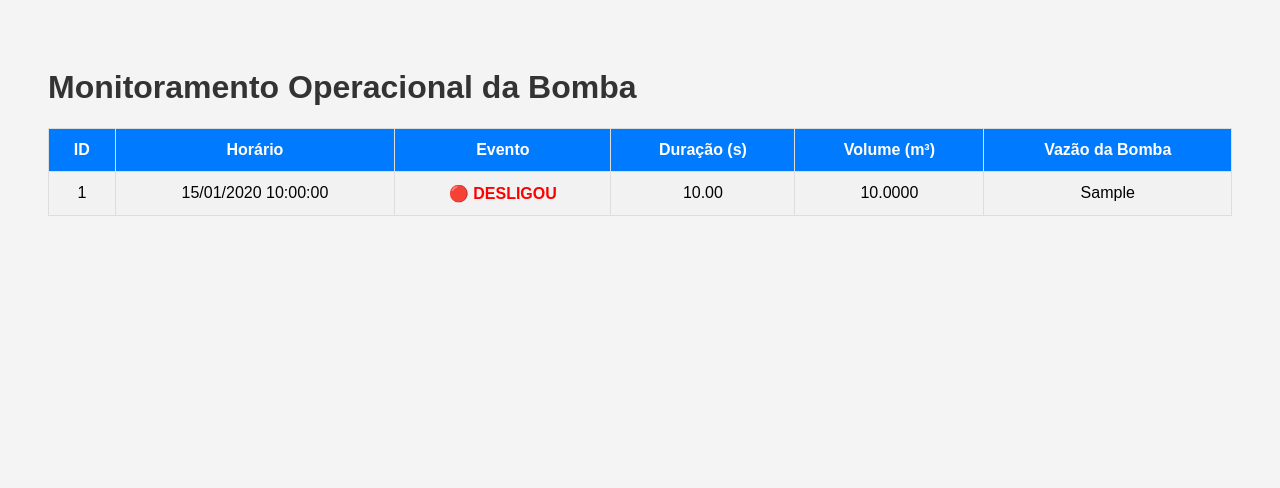
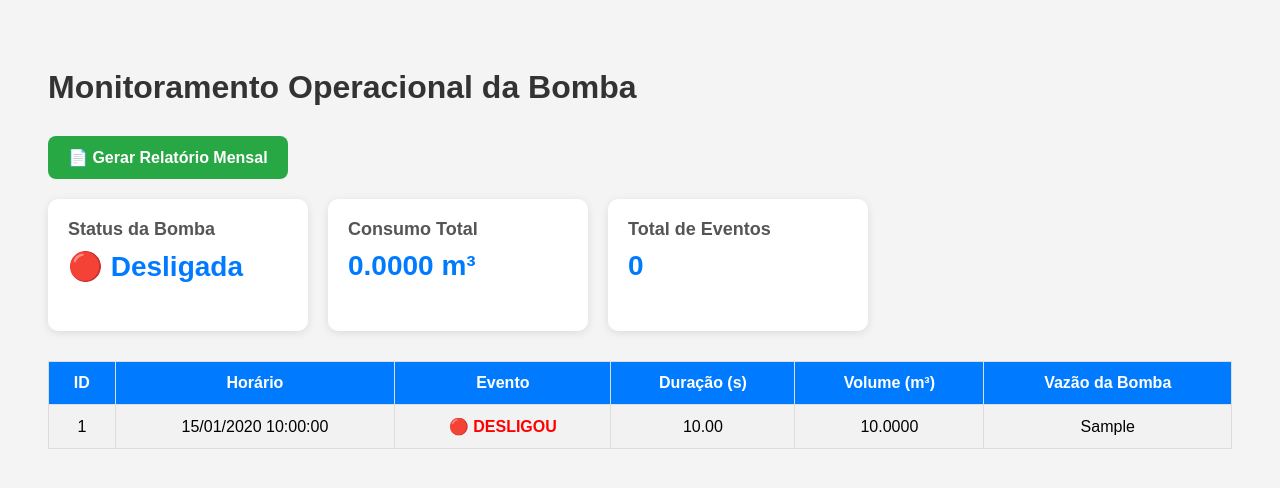
Before and after one commit to ffhlavio/CONSUMO-HIDRICO, a Flask app: page /iot in a window 1280 px wide. Shown: the top 488 px of the page. Run offline with Flask 3, Linux system fonts and the light colour scheme; a database or web service that is not in the repository returns one stand-in record (values such as "Sample title"); data that the repository does not hold is empty; some libraries are stand-ins or nearby versions.

Commit message:
relatorio mensal operacional

```diff
--- a/app.py
+++ b/app.py
@@ -32,7 +32,9 @@ def sobre():
 # Cadastro de usuário
 @app.route('/cadastro', methods=['GET', 'POST'])
 def cadastro():
+
     if request.method == 'POST':
+
         dados = (
             request.form['full_name'],
             request.form['email'],
@@ -44,6 +46,7 @@ def cadastro():
         )
 
         try:
+
             conn = get_db_connection()
             cur = conn.cursor()
 
@@ -57,10 +60,13 @@ def cadastro():
             conn.close()
 
             flash('Usuário cadastrado com sucesso!', 'success')
+
             return redirect(url_for('login'))
 
         except IntegrityError:
+
             flash('Nome de usuário já existe. Escolha outro.', 'danger')
+
             return redirect(url_for('cadastro'))
 
     return render_template('cadastro.html')
@@ -69,7 +75,9 @@ def cadastro():
 # Login
 @app.route('/login', methods=['GET', 'POST'])
 def login():
+
     if request.method == 'POST':
+
         username = request.form['username']
         password = request.form['password']
 
@@ -82,13 +90,19 @@ def login():
         )
 
         user = cur.fetchone()
+
         conn.close()
 
         if user:
+
             session['username'] = username
+
             flash('Login realizado com sucesso!', 'success')
+
             return redirect(url_for('historico'))
+
         else:
+
             flash('Usuário ou senha inválidos.', 'danger')
 
     return render_template('login.html')
@@ -97,6 +111,7 @@ def login():
 # Histórico de consumo
 @app.route('/historico')
 def historico():
+
     if 'username' not in session:
         return redirect(url_for('login'))
 
@@ -111,6 +126,7 @@ def historico():
     )
 
     registros = cur.fetchall()
+
     conn.close()
 
     return render_template('historico.html', registros=registros)
@@ -119,10 +135,12 @@ def historico():
 # Adicionar novo registro
 @app.route('/adicionar', methods=['POST'])
 def adicionar():
+
     if 'username' not in session:
         return redirect(url_for('login'))
 
     username = session['username']
+
     data = request.form['data']
     consumo = request.form['consumo']
     comentario = request.form.get('comentario')
@@ -138,7 +156,13 @@ def adicionar():
         INSERT INTO historico
         (username, data, consumo, comentario, valor_conta)
         VALUES (%s, %s, %s, %s, %s)
-    ''', (username, data, consumo, comentario, valor_conta))
+    ''', (
+        username,
+        data,
+        consumo,
+        comentario,
+        valor_conta
+    ))
 
     conn.commit()
     conn.close()
@@ -149,6 +173,7 @@ def adicionar():
 # Editar registro
 @app.route('/editar/<int:id>', methods=['GET', 'POST'])
 def editar_registro(id):
+
     if 'username' not in session:
         return redirect(url_for('login'))
 
@@ -156,6 +181,7 @@ def editar_registro(id):
     cur = conn.cursor()
 
     if request.method == 'POST':
+
         data = request.form['data']
         consumo = request.form['consumo']
         comentario = request.form.get('comentario')
@@ -163,27 +189,52 @@ def editar_registro(id):
 
         cur.execute('''
             UPDATE historico
-            SET data=%s, consumo=%s, comentario=%s, valor_conta=%s
-            WHERE id=%s AND username=%s
-        ''', (data, consumo, comentario, valor_conta, id, session['username']))
+            SET data=%s,
+                consumo=%s,
+                comentario=%s,
+                valor_conta=%s
+            WHERE id=%s
+            AND username=%s
+        ''', (
+            data,
+            consumo,
+            comentario,
+            valor_conta,
+            id,
+            session['username']
+        ))
 
         conn.commit()
         conn.close()
 
         flash('Registro atualizado com sucesso.', 'success')
+
         return redirect(url_for('historico'))
 
     cur.execute('''
-        SELECT id, username, data, consumo, comentario, valor_conta
+        SELECT
+            id,
+            username,
+            data,
+            consumo,
+            comentario,
+            valor_conta
         FROM historico
-        WHERE id=%s AND username=%s
-    ''', (id, session['username']))
+        WHERE id=%s
+        AND username=%s
+    ''', (
+        id,
+        session['username']
+    ))
 
     registro = cur.fetchone()
+
     conn.close()
 
     if not registro:
+
         flash('Registro não encontrado.', 'danger')
+
         return redirect(url_for('historico'))
 
     return render_template('editar.html', registro=registro)
@@ -192,6 +243,7 @@ def editar_registro(id):
 # Deletar registro
 @app.route('/deletar/<int:id>')
 def deletar_registro(id):
+
     if 'username' not in session:
         return redirect(url_for('login'))
 
@@ -207,14 +259,18 @@ def deletar_registro(id):
     conn.close()
 
     flash('Registro excluído com sucesso.', 'success')
+
     return redirect(url_for('historico'))
 
 
 # Logout
 @app.route('/logout')
 def logout():
+
     session.pop('username', None)
+
     flash('Você saiu da conta.', 'success')
+
     return redirect(url_for('index'))
 
 
@@ -225,6 +281,7 @@ def dashboard_iot():
     conn = get_db_connection()
     cur = conn.cursor()
 
+    # eventos da bomba
     cur.execute('''
         SELECT
             id,
@@ -240,11 +297,73 @@ def dashboard_iot():
 
     eventos = cur.fetchall()
 
+    # consumo total
+    cur.execute("""
+        SELECT COALESCE(SUM(volume_m3), 0)
+        FROM bomba_eventos
+    """)
+
+    consumo_total = cur.fetchone()[0]
+
+    # total de eventos
+    cur.execute("""
+        SELECT COUNT(*)
+        FROM bomba_eventos
+    """)
+
+    total_eventos = cur.fetchone()[0]
+
+    # status atual
+    cur.execute("""
+        SELECT evento
+        FROM bomba_eventos
+        ORDER BY timestamp DESC
+        LIMIT 1
+    """)
+
+    ultimo_evento = cur.fetchone()
+
+    if ultimo_evento:
+        status_bomba = ultimo_evento[0]
+    else:
+        status_bomba = "SEM DADOS"
+
     conn.close()
 
     return render_template(
         'iot.html',
-        eventos=eventos
+        eventos=eventos,
+        consumo_total=consumo_total,
+        total_eventos=total_eventos,
+        status_bomba=status_bomba
+    )
+
+
+# Relatório mensal
+@app.route('/relatorio')
+def relatorio():
+
+    conn = get_db_connection()
+    cur = conn.cursor()
+
+    cur.execute('''
+        SELECT
+            mes,
+            total_ligadas,
+            total_desligadas,
+            horas_funcionamento,
+            volume_total_m3
+        FROM relatorio_mensal
+        ORDER BY mes DESC
+    ''')
+
+    relatorios = cur.fetchall()
+
+    conn.close()
+
+    return render_template(
+        'relatorio.html',
+        relatorios=relatorios
     )
 
 
@@ -253,6 +372,7 @@ def dashboard_iot():
 def receber_leitura():
 
     try:
+
         dados = request.get_json()
 
         token = dados.get('token')
@@ -271,6 +391,7 @@ def receber_leitura():
         dispositivo = cur.fetchone()
 
         if not dispositivo:
+
             conn.close()
 
             return jsonify({
--- a/templates/iot.html
+++ b/templates/iot.html
@@ -1,5 +1,6 @@
 <!DOCTYPE html>
 <html lang="pt-br">
+
 <head>
     <meta charset="UTF-8">
     <title>Dashboard Operacional da Bomba</title>
@@ -14,6 +15,35 @@
 
         h1{
             color:#333;
+            margin-bottom:30px;
+        }
+
+        .cards{
+            display:flex;
+            gap:20px;
+            margin-bottom:30px;
+            flex-wrap:wrap;
+        }
+
+        .card{
+            background:white;
+            padding:20px;
+            border-radius:10px;
+            box-shadow:0 2px 8px rgba(0,0,0,0.1);
+            min-width:220px;
+        }
+
+        .card h2{
+            margin:0;
+            font-size:18px;
+            color:#555;
+        }
+
+        .card p{
+            font-size:28px;
+            font-weight:bold;
+            margin-top:10px;
+            color:#007BFF;
         }
 
         table{
@@ -47,6 +77,21 @@
             font-weight:bold;
         }
 
+        .botao-relatorio{
+            display:inline-block;
+            margin-bottom:20px;
+            padding:12px 20px;
+            background:#28a745;
+            color:white;
+            text-decoration:none;
+            border-radius:8px;
+            font-weight:bold;
+        }
+
+        .botao-relatorio:hover{
+            background:#218838;
+        }
+
     </style>
 
 </head>
@@ -54,6 +99,34 @@
 <body>
 
     <h1>Monitoramento Operacional da Bomba</h1>
+
+    <a href="/relatorio" class="botao-relatorio">
+        📄 Gerar Relatório Mensal
+    </a>
+
+    <div class="cards">
+
+        <div class="card">
+            <h2>Status da Bomba</h2>
+
+            {% if status_bomba == 'LIGOU' %}
+                <p>🟢 Ligada</p>
+            {% else %}
+                <p>🔴 Desligada</p>
+            {% endif %}
+        </div>
+
+        <div class="card">
+            <h2>Consumo Total</h2>
+            <p>{{ "%.4f"|format(consumo_total) }} m³</p>
+        </div>
+
+        <div class="card">
+            <h2>Total de Eventos</h2>
+            <p>{{ total_eventos }}</p>
+        </div>
+
+    </div>
 
     <table>
 
@@ -106,9 +179,7 @@
 
             </td>
 
-            <td>
-                {{ evento[5] }}
-            </td>
+            <td>{{ evento[5] }}</td>
 
         </tr>
 
```
Also changed, not shown: templates/relatorio.html (added, +106 -0 lines).
